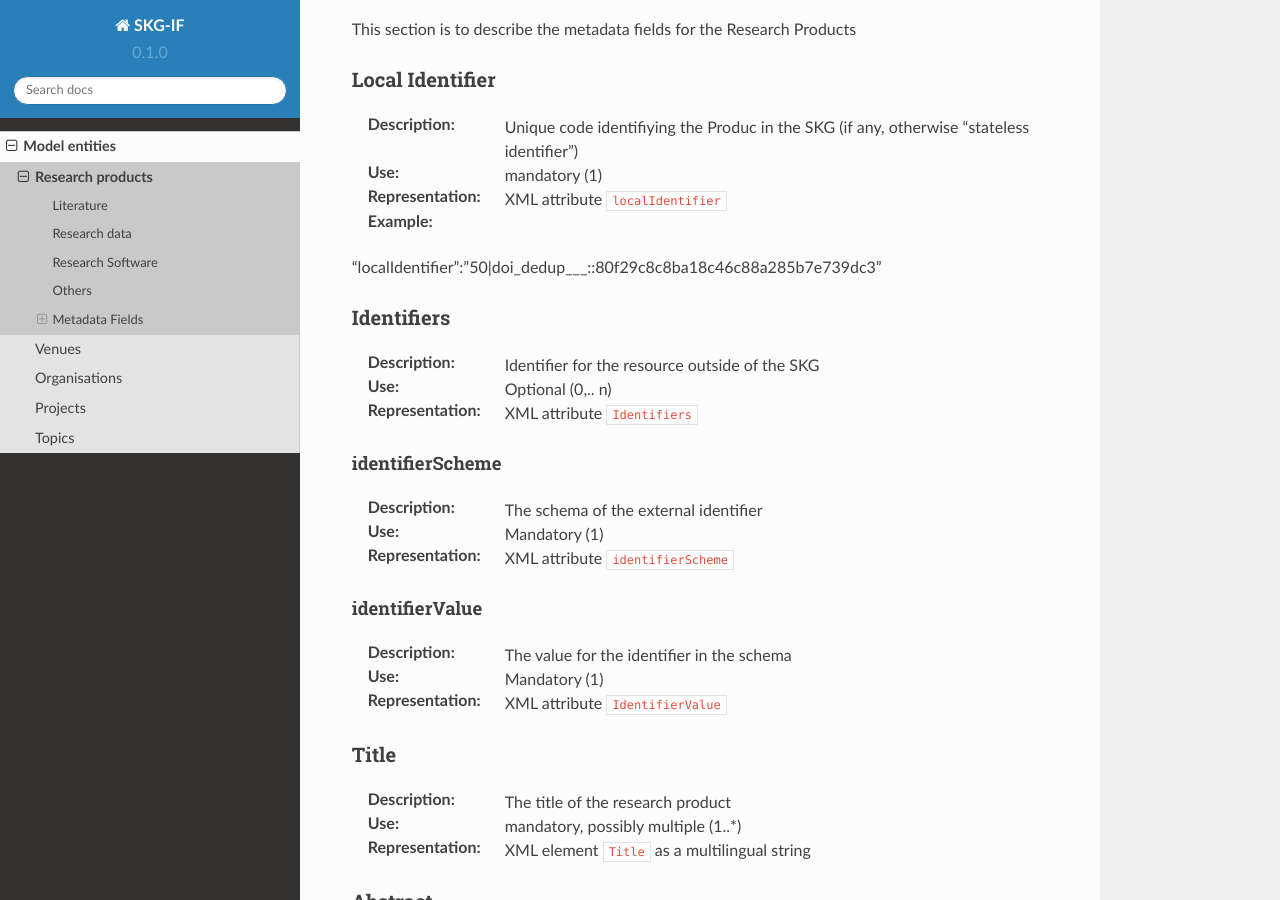
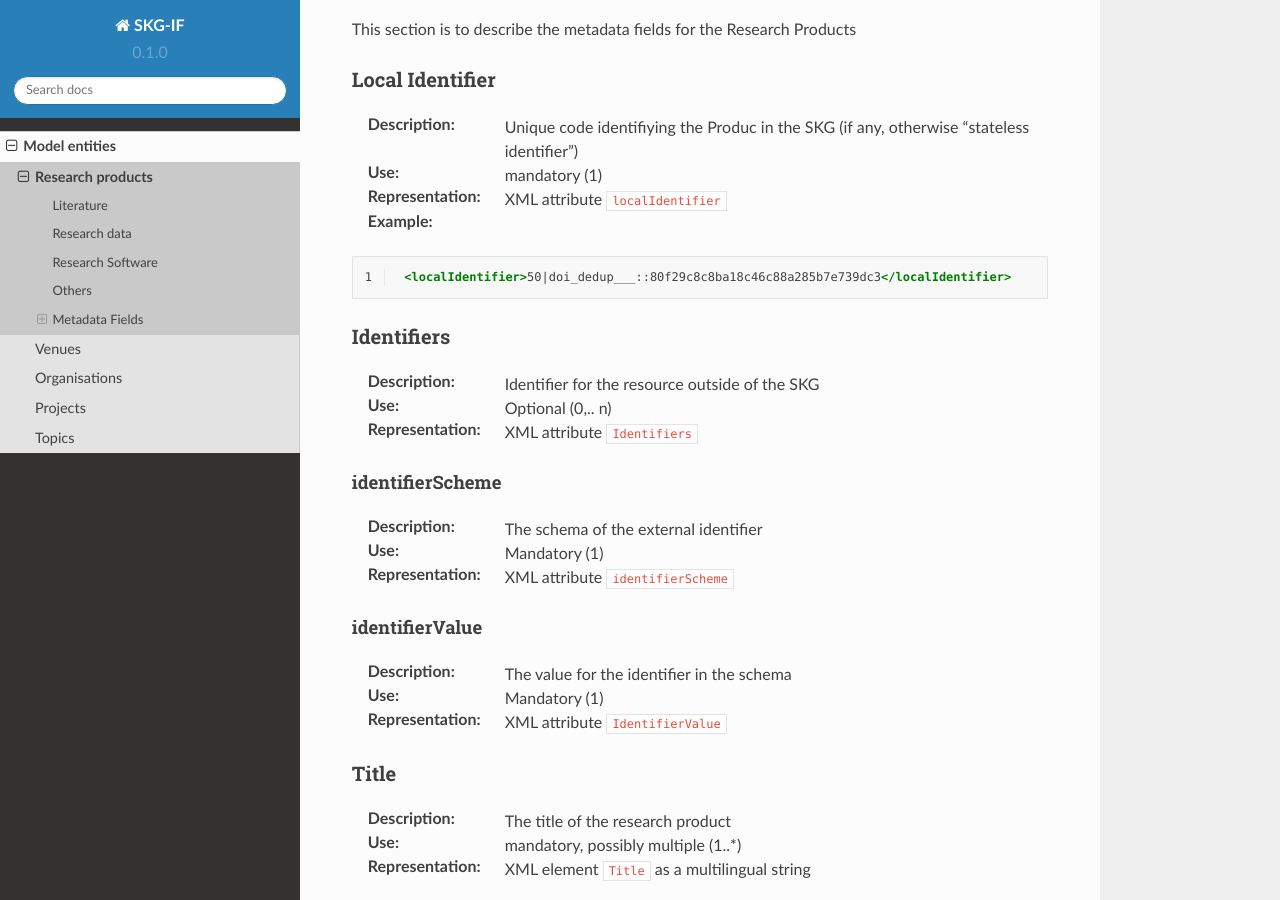
Before and after one commit to andremann/SKG-IF, a Sphinx documentation site: the page built from docs/source/products.rst, in a window 1280 px wide and 900 px high, scrolled down 1046 px. Built offline with Sphinx 7.4.7 and the Read the Docs theme 2.0.0, drawn with Linux system fonts in a browser that asks for light colours; pages that are not in the unit, such as notebooks, are missing from menus.

Commit message:
Update products.rst

```diff
--- a/docs/source/products.rst
+++ b/docs/source/products.rst
@@ -40,9 +40,10 @@ Local Identifier
 :Representation: XML attribute ``localIdentifier``
 :Example:
 
-.. code-block::json
+.. code-block:: xml
+   :linenos:
 
-"localIdentifier":"50|doi_dedup___::80f29c8c8ba18c46c88a285b7e739dc3"
+    <localIdentifier>50|doi_dedup___::80f29c8c8ba18c46c88a285b7e739dc3</localIdentifier>
 
 
 Identifiers
```
